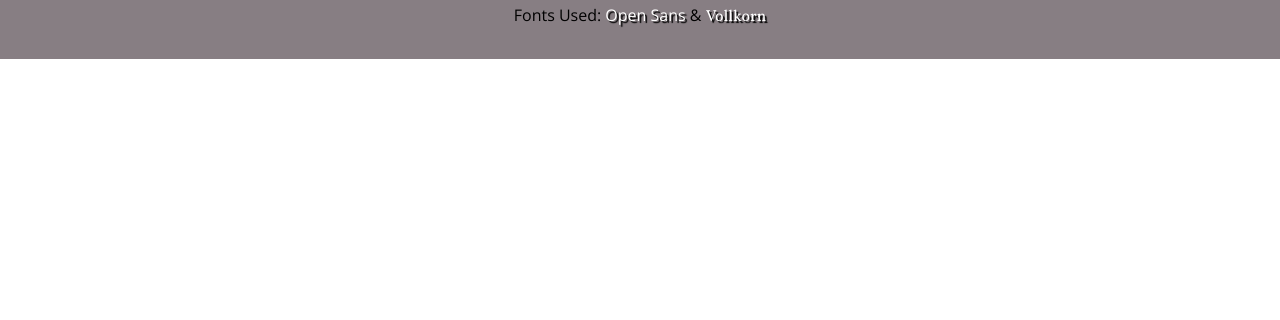
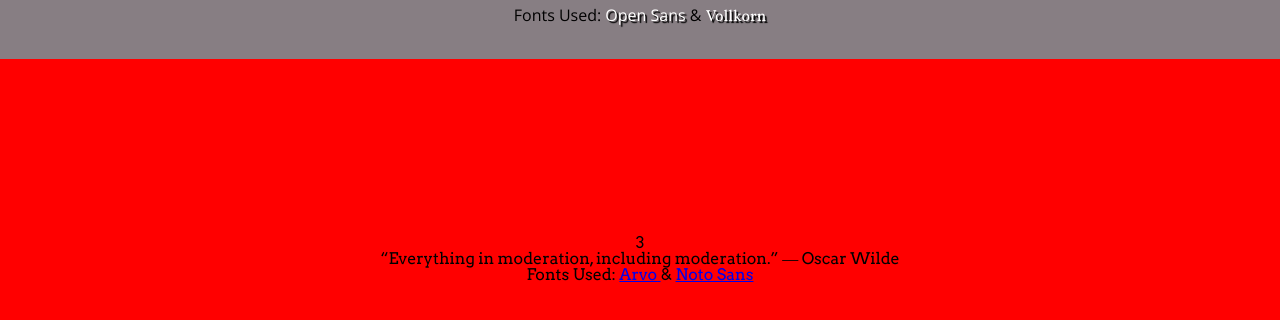
Before and after one commit to Peter-Springer/seven-weeks-of-fonts, a plain HTML site: page index.html in a window 1280 px wide. Shown: the part 692-1012 px from the top of the page. Before the commit the page ends 800 px from the top, so only its background shows below. Drawn offline with nearby package versions, Linux system fonts and the light colour scheme; a web font is replaced by a local one.

Commit message:
start week3

```diff
--- a/index.html
+++ b/index.html
@@ -8,6 +8,8 @@
     <link href="https://fonts.googleapis.com/css?family=Lato" rel="stylesheet">
     <link href="https://fonts.googleapis.com/css?family=Vollkorn" rel="stylesheet">
     <link href="https://fonts.googleapis.com/css?family=Open+Sans" rel="stylesheet">
+    <link href="https://fonts.googleapis.com/css?family=Arvo" rel="stylesheet">
+    <link href="https://fonts.googleapis.com/css?family=Noto+Sans" rel="stylesheet">
     <title>Six-Weeks-of-Fonts</title>
   </head>
   <body>
@@ -66,5 +68,23 @@
        </a>
       </p>
     </section>
+    <section class="week-3">
+      <h1>3</h1>
+      <p>
+      “Everything in moderation,
+      including moderation.” ― Oscar Wilde
+      </p>
+      <p class="week-3-fonts">
+       Fonts Used:
+       <a class="week-3-font-links-1"href="https://fonts.googleapis.com/css?family=Arvo">
+         <span class="arvo">Arvo</span>
+       </a>
+       &
+       <a class="week-3-font-links-2" href="https://fonts.googleapis.com/css?family=Noto+Sans">
+         <span class="noto-sans">Noto Sans</span>
+       </a>
+      </p>
+
+    </section>
   </body>
 </html>
--- a/styles.scss
+++ b/styles.scss
@@ -122,3 +122,20 @@ font-family: 'Open Sans', sans-serif;
 .week-2-fonts {
   text-decoration: none;
 }
+
+///week 3
+
+.week-3 {
+display: flex;
+justify-content: center;
+align-items: center;
+flex-direction: column;
+height: 50vh;
+background-color:red;
+font-family: 'Arvo', serif;
+// border: 2px solid black;
+}
+
+// font-family: 'Arvo', serif;
+
+// font-family: 'Noto Sans', sans-serif;
```
Also changed, not shown: styles.css, 1 other file.
